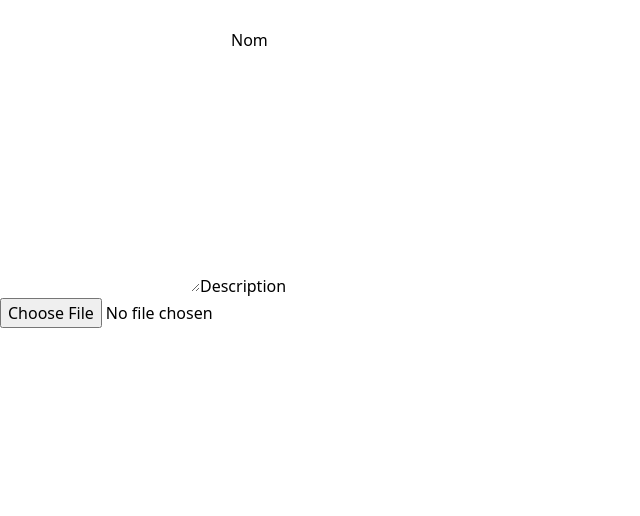
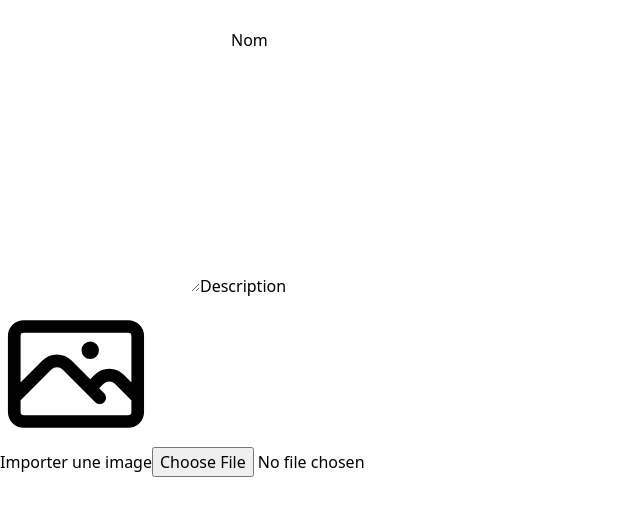
Before and after one commit to Enockm21/arosaje-mspr, a React (Create React App) app in the folder app-front/: page /plante/new in a window 1280 px wide. Shown: the part 7844-8360 px from the top of the page, without its empty margins (0-640 px from the left). Built offline with nearby package versions, Linux system fonts and the light colour scheme; what @material-tailwind/react would draw is missing.

Commit message:
new plantes

```diff
--- a/app-front/src/pages/newPlante.jsx
+++ b/app-front/src/pages/newPlante.jsx
@@ -42,9 +42,9 @@ export function NewPlante() {
                 </div>
             </div>
             <div className="relative w-fit h-fit">
-               {/*  <Button variant="gradient" className="flex items-center gap-3 absolute" color="green">
+                <Button variant="gradient" className="flex items-center gap-3 absolute" color="green">
                     <PhotoIcon strokeWidth={2} className="h-5 w-5" /> Importer une image
-                </Button> */}
+                </Button>
                 <input
                     type="file"
                     id="image"
```
